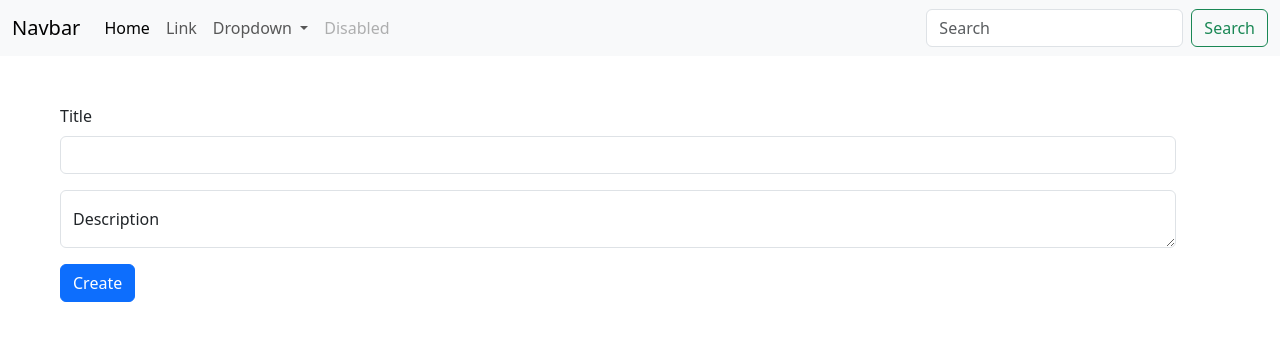
After one commit to di-a7/todo, a Django app: page /task/create/ in a window 1280 px wide. The commit adds this page. Shown: the top 341 px of the page. Run offline with Django 5.2, Linux system fonts and the light colour scheme.

Commit message:
task list and create form

```diff
--- a/templates/base.html
+++ b/templates/base.html
@@ -3,10 +3,48 @@
 <head>
    <meta charset="UTF-8">
    <meta name="viewport" content="width=device-width, initial-scale=1.0">
+   <link href="https://cdn.jsdelivr.net/npm/bootstrap@5.3.3/dist/css/bootstrap.min.css" rel="stylesheet" integrity="sha384-QWTKZyjpPEjISv5WaRU9OFeRpok6YctnYmDr5pNlyT2bRjXh0JMhjY6hW+ALEwIH" crossorigin="anonymous">
    <title>{% block title %}{% endblock title %}</title>
 </head>
 <body>
-   <p>Base extends</p>
+   <nav class="navbar navbar-expand-lg bg-body-tertiary">
+      <div class="container-fluid">
+        <a class="navbar-brand" href="#">Navbar</a>
+        <button class="navbar-toggler" type="button" data-bs-toggle="collapse" data-bs-target="#navbarSupportedContent" aria-controls="navbarSupportedContent" aria-expanded="false" aria-label="Toggle navigation">
+          <span class="navbar-toggler-icon"></span>
+        </button>
+        <div class="collapse navbar-collapse" id="navbarSupportedContent">
+          <ul class="navbar-nav me-auto mb-2 mb-lg-0">
+            <li class="nav-item">
+              <a class="nav-link active" aria-current="page" href="#">Home</a>
+            </li>
+            <li class="nav-item">
+              <a class="nav-link" href="#">Link</a>
+            </li>
+            <li class="nav-item dropdown">
+              <a class="nav-link dropdown-toggle" href="#" role="button" data-bs-toggle="dropdown" aria-expanded="false">
+                Dropdown
+              </a>
+              <ul class="dropdown-menu">
+                <li><a class="dropdown-item" href="#">Action</a></li>
+                <li><a class="dropdown-item" href="#">Another action</a></li>
+                <li><hr class="dropdown-divider"></li>
+                <li><a class="dropdown-item" href="#">Something else here</a></li>
+              </ul>
+            </li>
+            <li class="nav-item">
+              <a class="nav-link disabled" aria-disabled="true">Disabled</a>
+            </li>
+          </ul>
+          <form class="d-flex" role="search">
+            <input class="form-control me-2" type="search" placeholder="Search" aria-label="Search">
+            <button class="btn btn-outline-success" type="submit">Search</button>
+          </form>
+        </div>
+      </div>
+    </nav>
    {% block body %}{% endblock body %}
+   <script src="https://cdn.jsdelivr.net/npm/bootstrap@5.3.3/dist/js/bootstrap.bundle.min.js" integrity="sha384-YvpcrYf0tY3lHB60NNkmXc5s9fDVZLESaAA55NDzOxhy9GkcIdslK1eN7N6jIeHz" crossorigin="anonymous"></script>
+</body>
 </body>
 </html>
--- /dev/null
+++ b/templates/create.html
@@ -0,0 +1,18 @@
+{% extends "base.html" %}
+{% block title %}Create Task{% endblock title %}
+{% block body %}
+<div class="container m-5">
+   <form method = "POST">
+      {% csrf_token %}
+      <div class="mb-3">
+        <label for="exampleInputEmail1" class="form-label">Title</label>
+        <input type="text" class="form-control" name = "title" id="exampleInputEmail1" aria-describedby="emailHelp">
+      </div>
+      <div class="form-floating mb-3">
+         <textarea class="form-control" placeholder="Leave a comment here" id="floatingTextarea"></textarea>
+         <label for="floatingTextarea">Description</label>
+       </div>
+      <button type="submit" class="btn btn-primary">Create</button>
+    </form>
+</div>
+{% endblock body %}
--- a/todolist/urls.py
+++ b/todolist/urls.py
@@ -6,4 +6,6 @@ urlpatterns = [
    path('home/',home),
    path('index/',index),
    path('contact/',contact),
+   path('task/',task_list),
+   path('task/create/',task_create)
 ]
--- a/todolist/views.py
+++ b/todolist/views.py
@@ -1,5 +1,6 @@
 from django.shortcuts import render
 from django.shortcuts import HttpResponse
+from .models import *
 # Create your views here.
 def home(request):
    person = [
@@ -19,4 +20,17 @@ def index(request):
 
 def contact(request):
    return render(request, 'contact.html')
+
+def task_list(request):
+   tasks = Todolist.objects.all()
+   context = {
+      "tasks":tasks
+   }
+   return render(request, 'task.html',context)
+
+def task_create(request):
+   if request.method == "POST":
+      title = request.POST.get('title')
+      return HttpResponse(title)
+   return render(request,'create.html')
 # contact, about...
```
Also changed, not shown: templates/task.html (added, +34 -0 lines).
